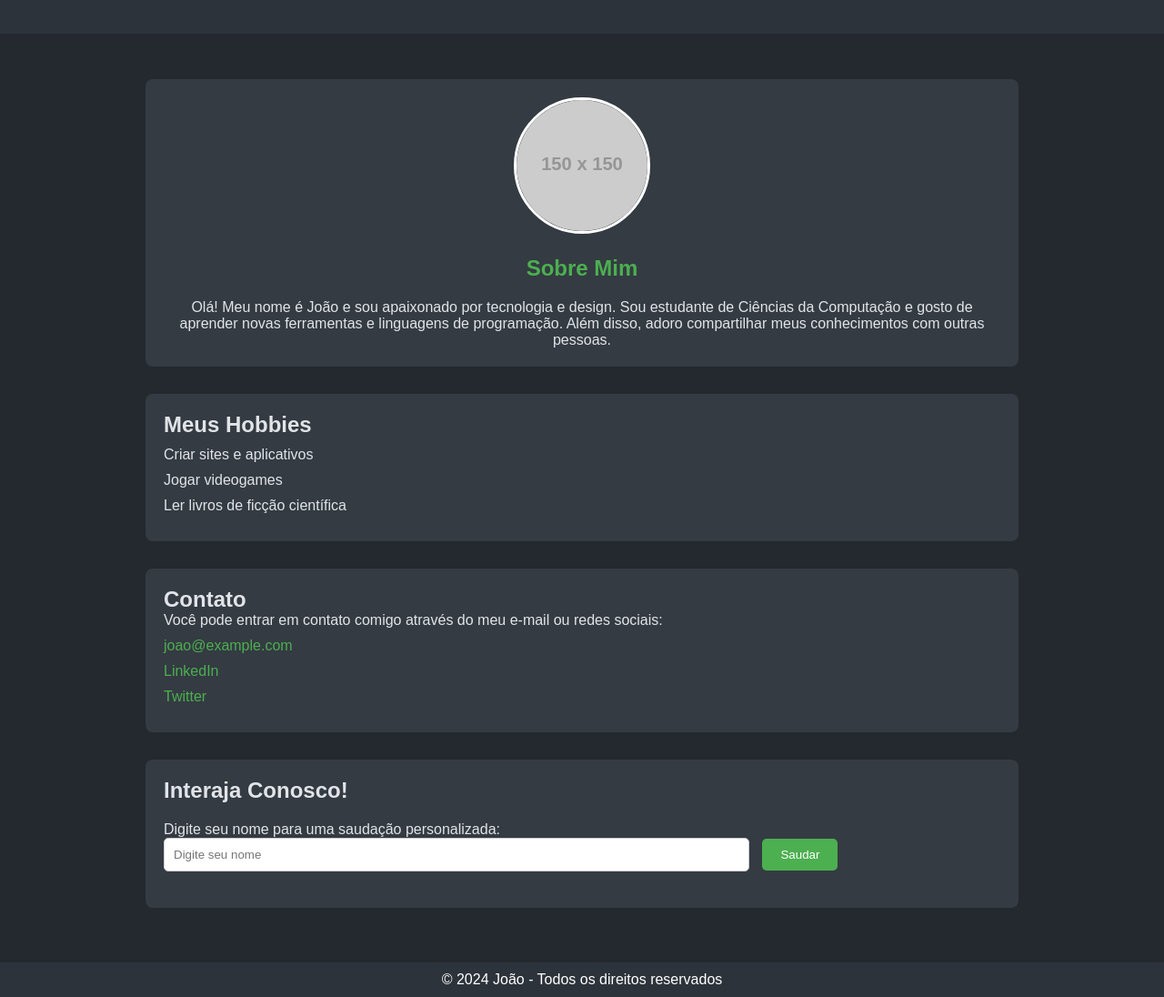
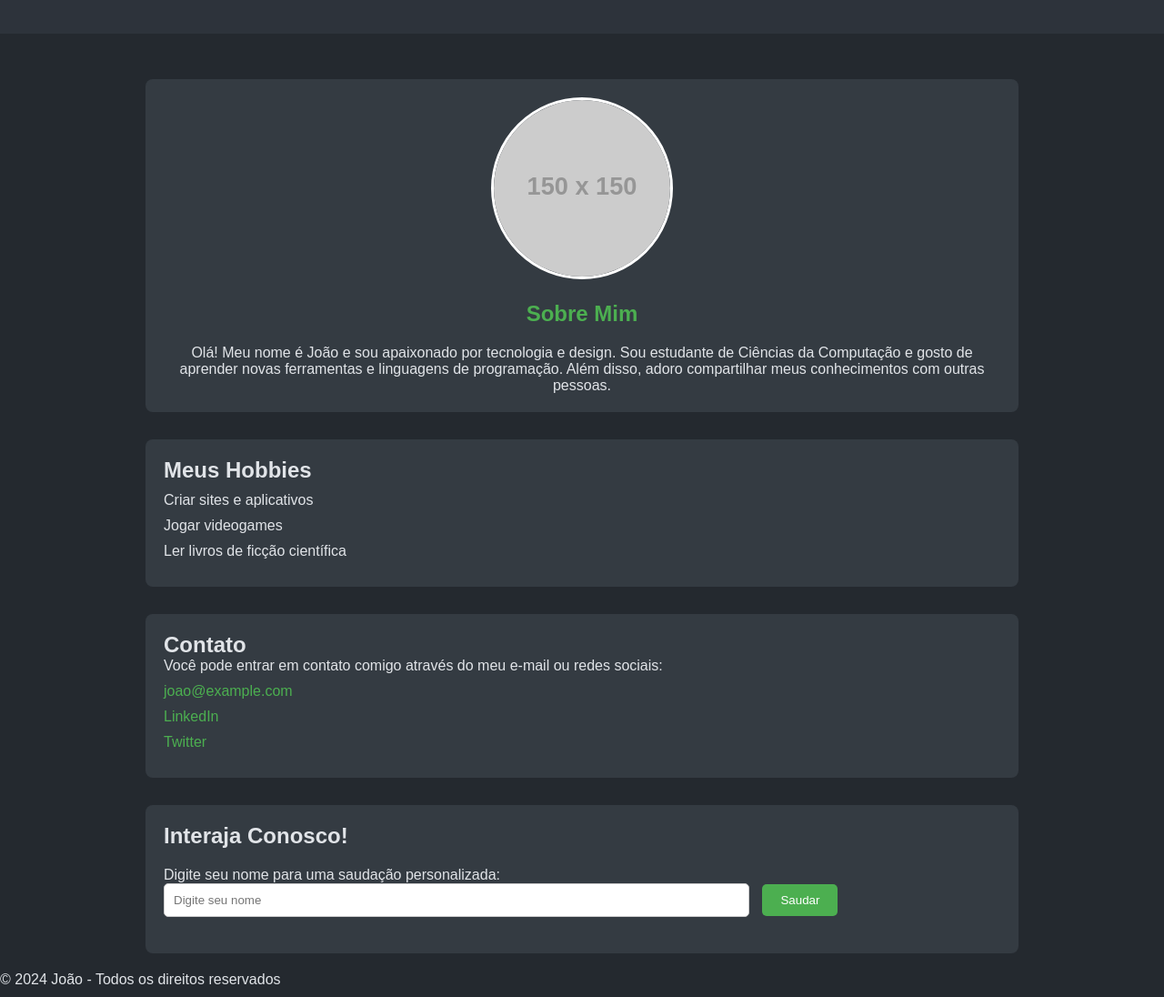
Before and after one commit to Gabriel-Kraus/Etapa-2, a plain HTML site: page index.html in a window 1280 px wide. Shown: the part 160-1256 px from the top of the page at 91% size. Drawn offline with Linux system fonts and the light colour scheme; placeholder pictures from the web are drawn by us.

Commit message:
Update style.css

```diff
--- a/style.css
+++ b/style.css
@@ -1,4 +1,3 @@
-/* Geral */
 * {
     margin: 0;
     padding: 0;
@@ -7,8 +6,8 @@
 
   body {
     font-family: Arial, sans-serif;
-    background-color: #24292f; /* Cor de fundo escura (semelhante ao GitHub) */
-    color: #e1e4e8; /* Texto em cinza claro */
+    background-color: #24292f;
+    color: #e1e4e8;
     margin: 0;
   }
 
@@ -19,9 +18,8 @@
     padding: 20px;
   }
 
-  /* Header */
   header {
-    background-color: #2d333b; /* Tom escuro inspirado no GitHub */
+    background-color: #2d333b;
     color: #fff;
     text-align: center;
     padding: 40px 0;
@@ -38,9 +36,8 @@
     font-weight: normal;
   }
 
-  /* Seção Sobre Mim */
   #sobre {
-    background-color: #343b42; /* Cor de fundo da seção */
+    background-color: #343b42;
     padding: 20px;
     margin-top: 30px;
     border-radius: 8px;
@@ -48,7 +45,7 @@
   }
 
   #sobre h2 {
-    color: #4CAF50; /* Cor de destaque */
+    color: #4CAF50;
     margin-bottom: 20px;
   }
 
@@ -57,13 +54,12 @@
   }
 
   .foto-perfil {
-    width: 150px;
-    height: 150px;
+    width: 200px;
+    height: 200px;
     border-radius: 50%;
     border: 3px solid #fff;
   }
 
-  /* Seção Meus Hobbies */
   #hobbies {
     background-color: #343b42;
     padding: 20px;
@@ -80,7 +76,6 @@
     margin: 10px 0;
   }
 
-  /* Seção Contato */
   #contato {
     background-color: #343b42;
     padding: 20px;
@@ -106,7 +101,6 @@
     text-decoration: underline;
   }
 
-  /* Seção de Interatividade */
   #user-info {
     background-color: #343b42;
     padding: 20px;
@@ -138,12 +132,3 @@
   #user-info p {
     margin-top: 20px;
   }
-
-  /* Footer */
-  footer {
-    background-color: #2d333b;
-    color: #fff;
-    text-align: center;
-    padding: 10px 0;
-    margin-top: 40px;
-  }
```
